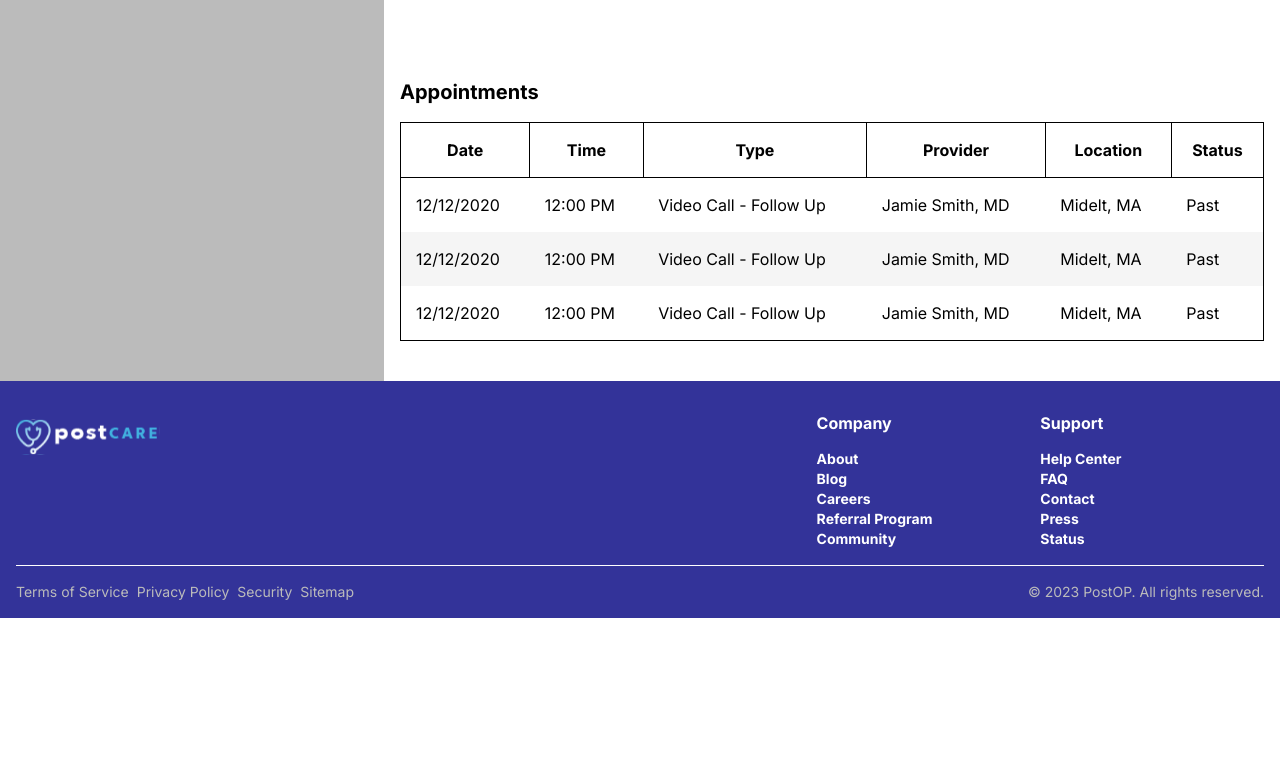
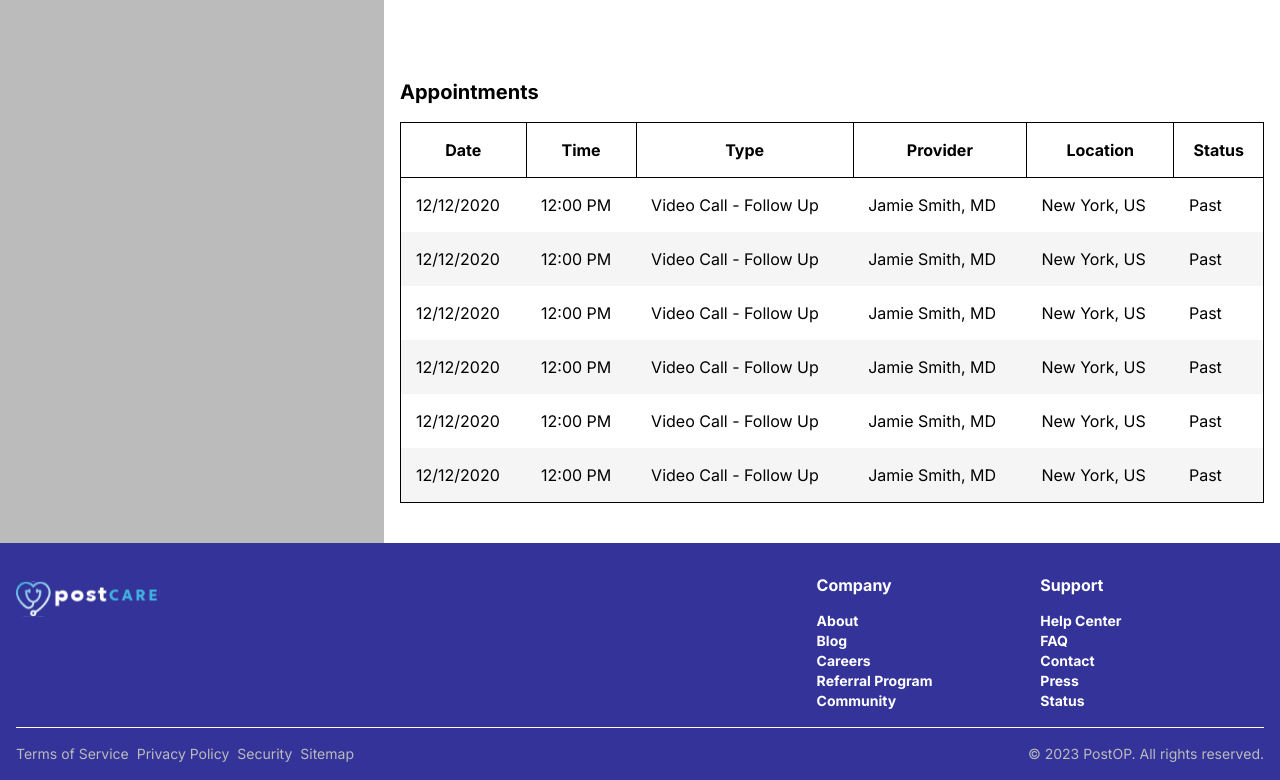
Before and after one commit to Ismailco/Postcare-app, a React (Vite) app: page /dashboard in a window 1280 px wide. Shown: the part 828-1608 px from the top of the page. Before the commit the page ends 1446 px from the top, so only its background shows below. Built offline with nearby package versions, Linux system fonts and the light colour scheme.

Commit message:
Fix the md screen table breaking the view

```diff
--- a/src/components/Navigation.jsx
+++ b/src/components/Navigation.jsx
@@ -6,13 +6,19 @@ const Navigation = () => {
   const [open, setOpen] = useState(true);
   const toggleMenu = () => setOpen((prev) => !prev);
 
+  const toggleMenuMobile = () => {
+    if (window.innerWidth < 1030) {
+      setOpen((prev) => !prev);
+    }
+  };
+
   return (
-    <div className="hidden md:flex justify-start items-start bg-dark text-white">
+    <div className="hidden md:fixed top-0 md:min-h-full xl:static md:flex justify-start items-start bg-dark text-white">
       <nav className={`${open ? 'md:w-96' : 'md:w-0'} duration-200`}>
-        <ul className="flex flex-col justify-between items-between m-10 ">
+        <ul className={` ${open ? 'flex' : 'hidden'} flex flex-col justify-between items-between m-10`}>
           {navigationLinks.map((link) => (
             <li key={link.id} className="my-2 duration-500 hover:bg-black p-4 rounded-md">
-              <Link to={link.path} className="w-full" onClick={toggleMenu}>
+              <Link to={link.path} className="w-full" onClick={toggleMenuMobile}>
                 <i className="fal fa-circle fa-sm pr-2"></i>
                 {link.name}
               </Link>
@@ -20,8 +26,8 @@ const Navigation = () => {
           ))}
         </ul>
       </nav>
-      <button className="h-0 w-0 outline-none" onClick={toggleMenu}>
-        <i className={`${open ? 'fas fa-angles-left' : 'fas fa-angles-right'} -left-2 duration-300 relative cursor-pointer text-black text-xl p-2 bg-dark rounded-r-3xl duration-300`}></i>
+      <button className={` ${open ? 'top-0' : 'top-20 xl:top-0'} h-0 w-0 outline-none relative`} onClick={toggleMenu}>
+        <i className={`${open ? 'fas fa-angles-left -left-9 rounded-l-3xl' : 'fas fa-angles-right rounded-r-3xl'} -left-2 duration-300 relative cursor-pointer text-black text-xl p-2 bg-light duration-500`}></i>
       </button>
     </div>
   );
--- a/src/pages/Dashboard.jsx
+++ b/src/pages/Dashboard.jsx
@@ -65,7 +65,7 @@ const Dashboard = () => (
               <td className="">12:00 PM</td>
               <td className="">Video Call - Follow Up</td>
               <td className="">Jamie Smith, MD</td>
-            <td className="">Midelt, MA</td>
+              <td className="">New York, US</td>
               <td className="">Past</td>
             </tr>
             <tr className="appointments-cell">
@@ -73,7 +73,7 @@ const Dashboard = () => (
               <td className="">12:00 PM</td>
               <td className="">Video Call - Follow Up</td>
               <td className="">Jamie Smith, MD</td>
-            <td className="">Midelt, MA</td>
+              <td className="">New York, US</td>
               <td className="">Past</td>
             </tr>
             <tr className="appointments-cell">
@@ -81,7 +81,31 @@ const Dashboard = () => (
               <td className="">12:00 PM</td>
               <td className="">Video Call - Follow Up</td>
               <td className="">Jamie Smith, MD</td>
-            <td className="">Midelt, MA</td>
+              <td className="">New York, US</td>
+              <td className="">Past</td>
+            </tr>
+            <tr className="appointments-cell">
+              <td className="">12/12/2020</td>
+              <td className="">12:00 PM</td>
+              <td className="">Video Call - Follow Up</td>
+              <td className="">Jamie Smith, MD</td>
+              <td className="">New York, US</td>
+              <td className="">Past</td>
+            </tr>
+            <tr className="appointments-cell">
+              <td className="">12/12/2020</td>
+              <td className="">12:00 PM</td>
+              <td className="">Video Call - Follow Up</td>
+              <td className="">Jamie Smith, MD</td>
+              <td className="">New York, US</td>
+              <td className="">Past</td>
+            </tr>
+            <tr className="appointments-cell">
+              <td className="">12/12/2020</td>
+              <td className="">12:00 PM</td>
+              <td className="">Video Call - Follow Up</td>
+              <td className="">Jamie Smith, MD</td>
+              <td className="">New York, US</td>
               <td className="">Past</td>
             </tr>
           </tbody>
```
Lines whose indentation alone changed are shown as unchanged.
